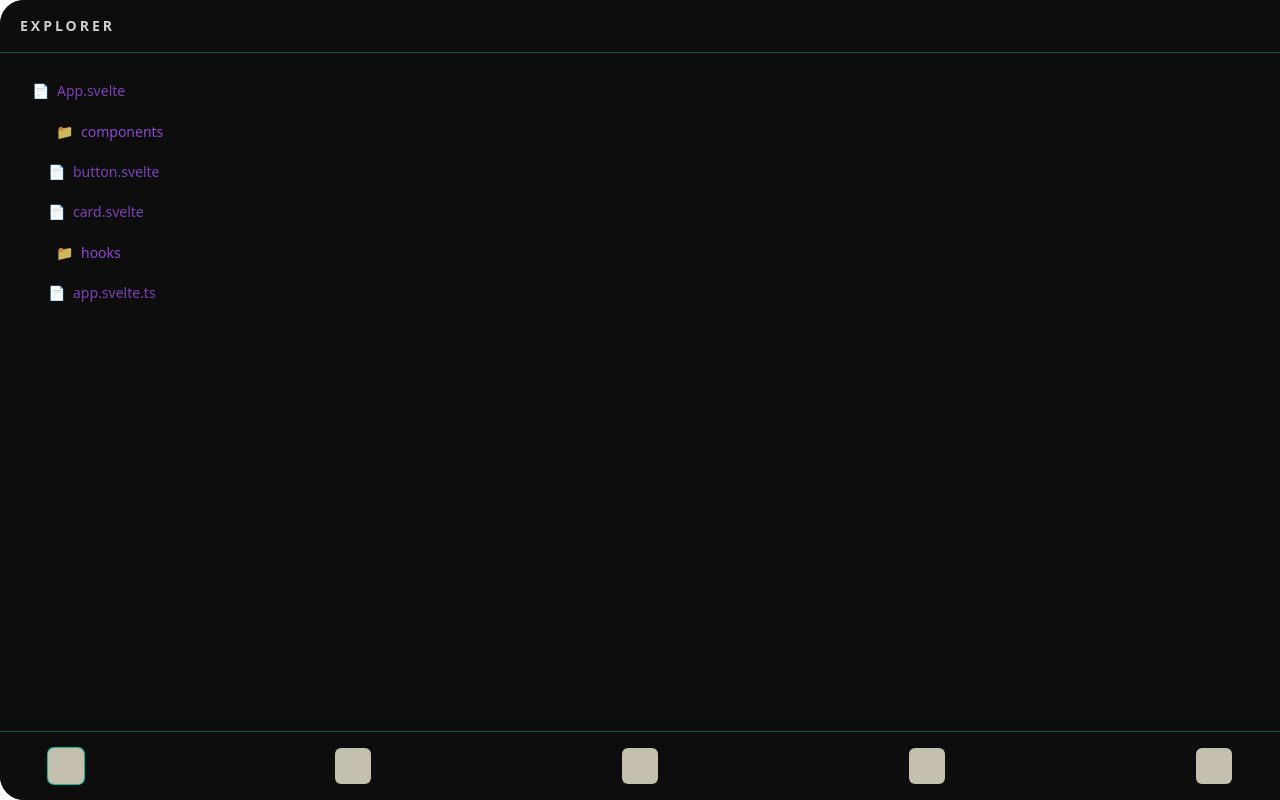
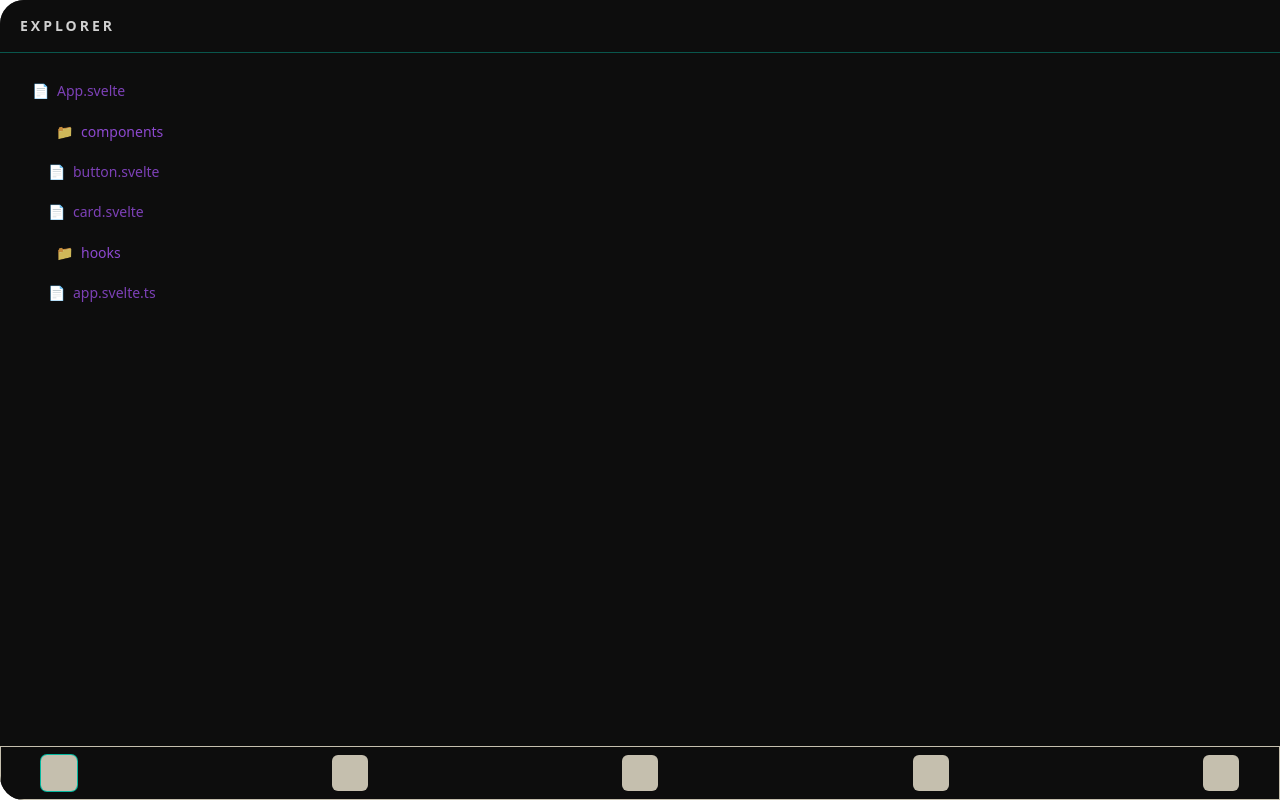
Before and after one commit to BNFLYD/WeztCode, a SvelteKit app in the folder frontend/: page / in a window 1280 px wide. Built offline with nearby package versions, Linux system fonts and the light colour scheme; some icons are missing.

Commit message:
border footer

```diff
--- a/frontend/src/routes/+page.svelte
+++ b/frontend/src/routes/+page.svelte
@@ -143,11 +143,11 @@
     </div>
 
     <!-- Footer Navigation -->
-    <div class="border-t border-accent/30 bg-back-deep p-4 flex items-center justify-center p-2">
+    <div class="border border-accent-detail bg-back-deep flex items-center justify-center p-2">
       <div class="flex w-full justify-between px-8">
         {#each sections as section}
         <button
-          class="w-9 h-9 flex items-center justify-center rounded-md transition-all {activeSection === section.id ? 'bg-accent-detail text-back hover:bg-accent/45 hover:text-back ring-1 ring-accent/70 ring-offset-0 ring-offset-transparent' : 'bg-accent-detail text-back-deep hover:bg-accent/45 hover:text-back-deep'}"
+          class="w-9 h-9 flex items-center justify-center rounded-md transition-all {activeSection === section.id ? 'bg-accent-detail text-back hover:bg-accent/70 hover:text-back ring-1 ring-accent/70 ring-offset-0 ring-offset-transparent' : 'bg-accent-detail text-back-deep hover:bg-accent/70 hover:text-back-deep'}"
           on:click={() => activeSection = section.id}
           title={section.label}
         >
```
